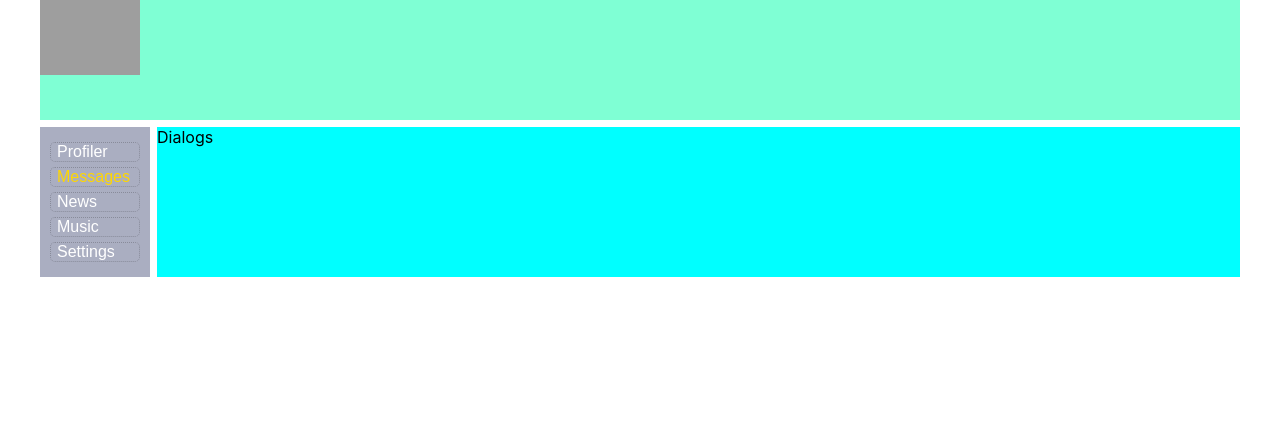
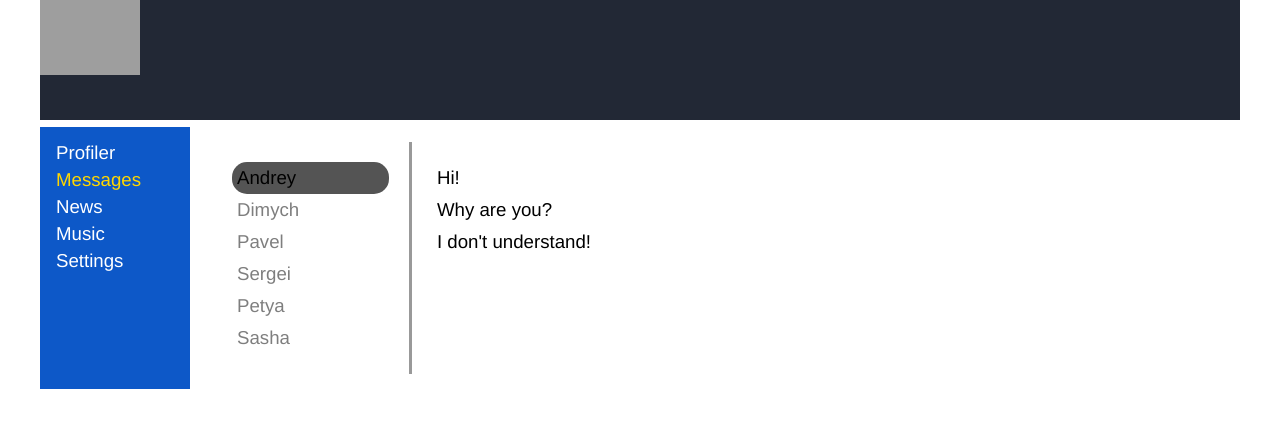
Before and after one commit to AndrewSmithMasterRecord/my-first-react-app, a React (Create React App) app: page /dialogs in a window 1280 px wide. Shown: the top 428 px of the page. Built offline with nearby package versions, Linux system fonts and the light colour scheme; grey boxes are pictures that could not be loaded.

Commit message:
Dialogs page

```diff
--- a/src/App.css
+++ b/src/App.css
@@ -7,11 +7,12 @@
                           "nav content"
                            "footer footer";
 
-    grid-template-columns: 110px 1fr ;
+    grid-template-columns: 150px 1fr ;
     grid-template-rows: 120px 1fr;
     grid-gap: 7px;
+    font-family: "Helvetica Neue", Helvetica, Arial, sans-serif;
+
 }
 .app-wrapper-content{
-    background-color: aqua;
     grid-area: content;
 }
--- a/src/components/Dialogs/Dialogs.jsx
+++ b/src/components/Dialogs/Dialogs.jsx
@@ -1,13 +1,44 @@
 import React from "react";
 import d from './Dialogs.module.css'
+import {NavLink} from "react-router-dom";
+import Nav from "../Nav/Nav";
 
 const Dialogs = (props) => {
     return (
-        <div>
-            Dialogs
+        <div className={d.dialogs}>
+            <div className={d.dialogs_items}>
+                <div className={d.dialog +' ' + d.active}>
+                   <NavLink to="/dialogs/1" activeClassName={d.active}>Andrey</NavLink>
+                </div>
+                <div className={d.dialog}>
+                    <NavLink to="/dialogs/2" activeClassName={d.active}>Dimych</NavLink>
+                </div>
+                <div className={d.dialog}>
+                   <NavLink to="/dialogs/3" activeClassName={d.active}>Pavel</NavLink>
+                </div>
+                <div className={d.dialog}>
+                    <NavLink to="/dialogs/4" activeClassName={d.active}>Sergei</NavLink>
+                </div>
+                <div className={d.dialog}>
+                    <NavLink to="/dialogs/5" activeClassName={d.active}>Petya</NavLink>
+                </div>
+                <div className={d.dialog}>
+                    <NavLink to="/dialogs/6" activeClassName={d.active}>Sasha</NavLink>
+                </div>
+            </div>
+            <div className={d.messages}>
+                <div className={d.message}>
+                    Hi!
+                </div>
+                <div className={d.message}>
+                    Why are you?
+                </div>
+                <div className={d.message}>
+                    I don't understand!
+                </div>
+            </div>
         </div>
-
     )
 };
 
-export  default  Dialogs;
+export default Dialogs;
--- a/src/components/Dialogs/Dialogs.module.css
+++ b/src/components/Dialogs/Dialogs.module.css
@@ -0,0 +1,34 @@
+.dialogs{
+    display: grid;
+    grid-template-columns: 200px 1fr;
+    margin: 15px;
+    font-size: 14pt;
+}
+.dialogs_items{
+    padding: 20px;
+    border-right: rgba(0, 0, 0, .4) solid;
+}
+.dialog {
+    padding: 5px;
+    opacity: 0.5;
+    border-radius: 15px;
+}
+.dialog.active{
+    background-color: #545454;
+    opacity: 1;
+}
+
+.dialog  a{
+    color: black;
+    text-decoration: none;
+}
+a.active{
+    color: gold;
+}
+
+.messages{
+    padding: 20px;
+}
+.message{
+    padding: 5px;
+}
--- a/src/components/Header/Header.module.css
+++ b/src/components/Header/Header.module.css
@@ -1,5 +1,5 @@
 .header {
-    background-color: aquamarine;
+    background-color: #222835;
 }
 header {
     grid-area: header;
--- a/src/components/Nav/Nav.module.css
+++ b/src/components/Nav/Nav.module.css
@@ -1,13 +1,11 @@
 .nav {
-    background-color: #aaaec1;
+    background-color: #0d58c8;
     padding: 10px;
 }
 
 .item {
-    font-family: Arial, serif;
-    font-size: 12pt;
-    border: 1px dotted rgba(0, 0, 0, .2);
-    border-radius: 5px;
+    font-family: "Helvetica Neue", Helvetica, Arial, sans-serif;
+    font-size: 14pt;
     margin-top: 5px;
     margin-bottom: 5px;
     padding: 0 6px;
```
